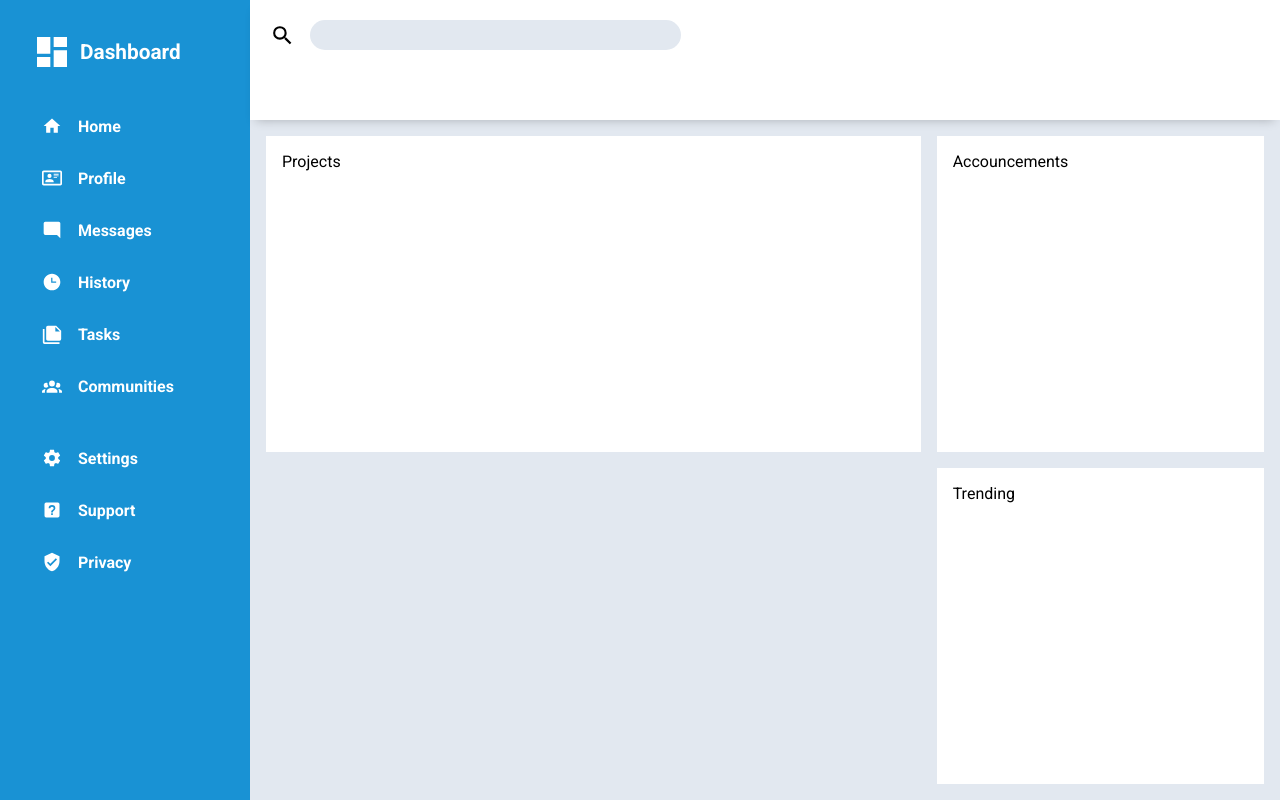
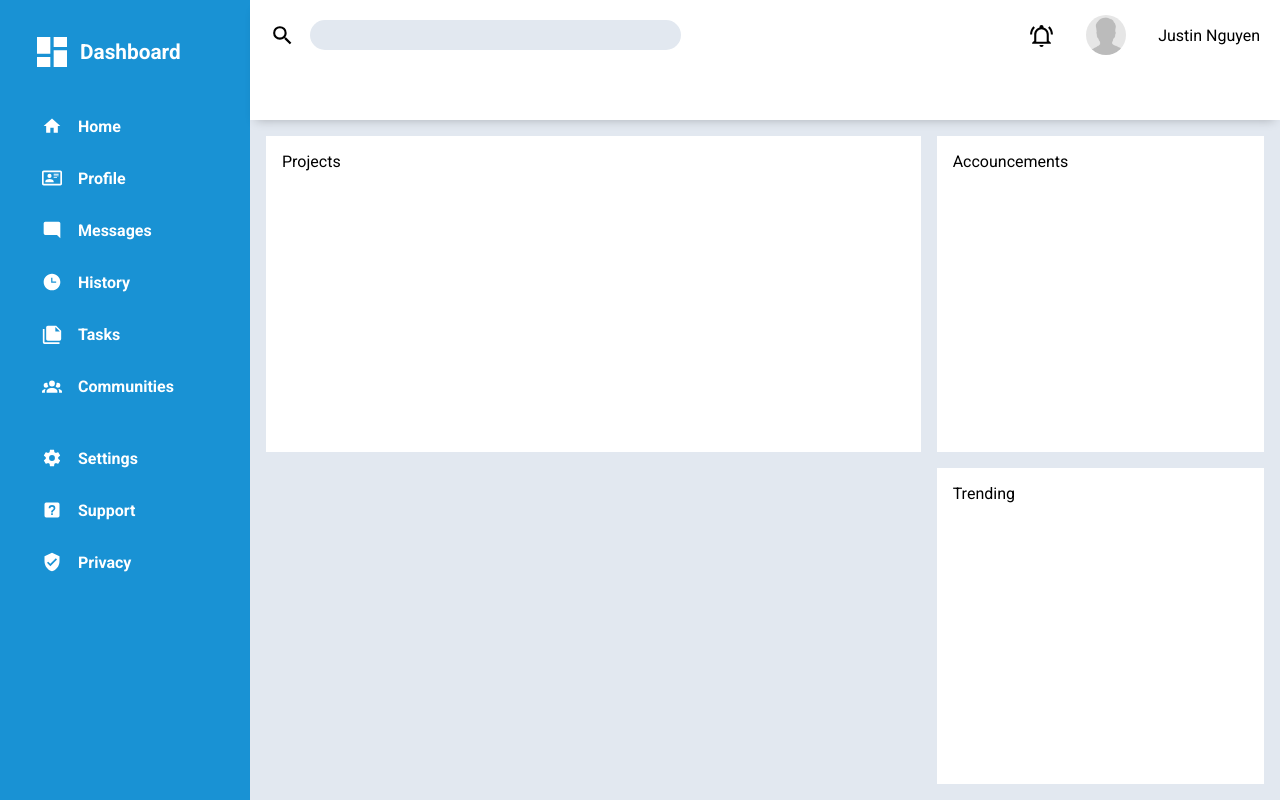
Before and after one commit to justwin02/Admin-Dashboard, a plain HTML site: page index.html in a window 1280 px wide. Drawn offline with Linux system fonts and the light colour scheme.

Commit message:
Notification icon, profile icon, and user's name implemented inline with searchbar

```diff
--- a/assets/css/styles.css
+++ b/assets/css/styles.css
@@ -107,6 +107,28 @@ body {
     padding: 10px;
 }
 
+.user-info-small{
+    justify-self: end;
+    align-self: center;
+    display: flex;
+    align-items: center;
+    gap: 2rem
+}
+
+#notifications-icon{
+    width: 25px;
+    height: 25px;
+    cursor: pointer;
+}
+
+.profile-picture-small{
+    width: 40px;
+    height: 40px;
+    border-radius: 50%;
+    object-fit: cover;
+    cursor: pointer;
+}
+
 /* Main Content */
 .main-content{
     grid-area: main;
--- a/index.html
+++ b/index.html
@@ -61,6 +61,12 @@
                 <svg class="search-icon" xmlns="http://www.w3.org/2000/svg" viewBox="0 0 24 24"><title>magnify</title><path d="M9.5,3A6.5,6.5 0 0,1 16,9.5C16,11.11 15.41,12.59 14.44,13.73L14.71,14H15.5L20.5,19L19,20.5L14,15.5V14.71L13.73,14.44C12.59,15.41 11.11,16 9.5,16A6.5,6.5 0 0,1 3,9.5A6.5,6.5 0 0,1 9.5,3M9.5,5A4.5,4.5 0 0,0 5,9.5A4.5,4.5 0 0,0 9.5,14A4.5,4.5 0 0,0 14,9.5A4.5,4.5 0 0,0 9.5,5Z" /></svg>
                 <input id="input-search" type="search" name="user_search" />
             </div>
+
+            <div class="user-info-small">
+                <svg id="notifications-icon" xmlns="http://www.w3.org/2000/svg" viewBox="0 0 24 24"><title>bell-ring-outline</title><path d="M10,21H14A2,2 0 0,1 12,23A2,2 0 0,1 10,21M21,19V20H3V19L5,17V11C5,7.9 7.03,5.17 10,4.29C10,4.19 10,4.1 10,4A2,2 0 0,1 12,2A2,2 0 0,1 14,4C14,4.1 14,4.19 14,4.29C16.97,5.17 19,7.9 19,11V17L21,19M17,11A5,5 0 0,0 12,6A5,5 0 0,0 7,11V18H17V11M19.75,3.19L18.33,4.61C20.04,6.3 21,8.6 21,11H23C23,8.07 21.84,5.25 19.75,3.19M1,11H3C3,8.6 3.96,6.3 5.67,4.61L4.25,3.19C2.16,5.25 1,8.07 1,11Z" /></svg>
+                <img class="profile-picture-small" src="./assets/images/256px-Profile_photo_placeholder_square.png" alt="User profile image">
+                <p>Justin Nguyen</p>
+            </div>
         </header>
 
         <main class="main-content">
```
Also changed, not shown: assets/images/256px-Profile_photo_placeholder_square.png (renamed from assets/images/256px-Profile_photo_placeholder_square.svg.png).
